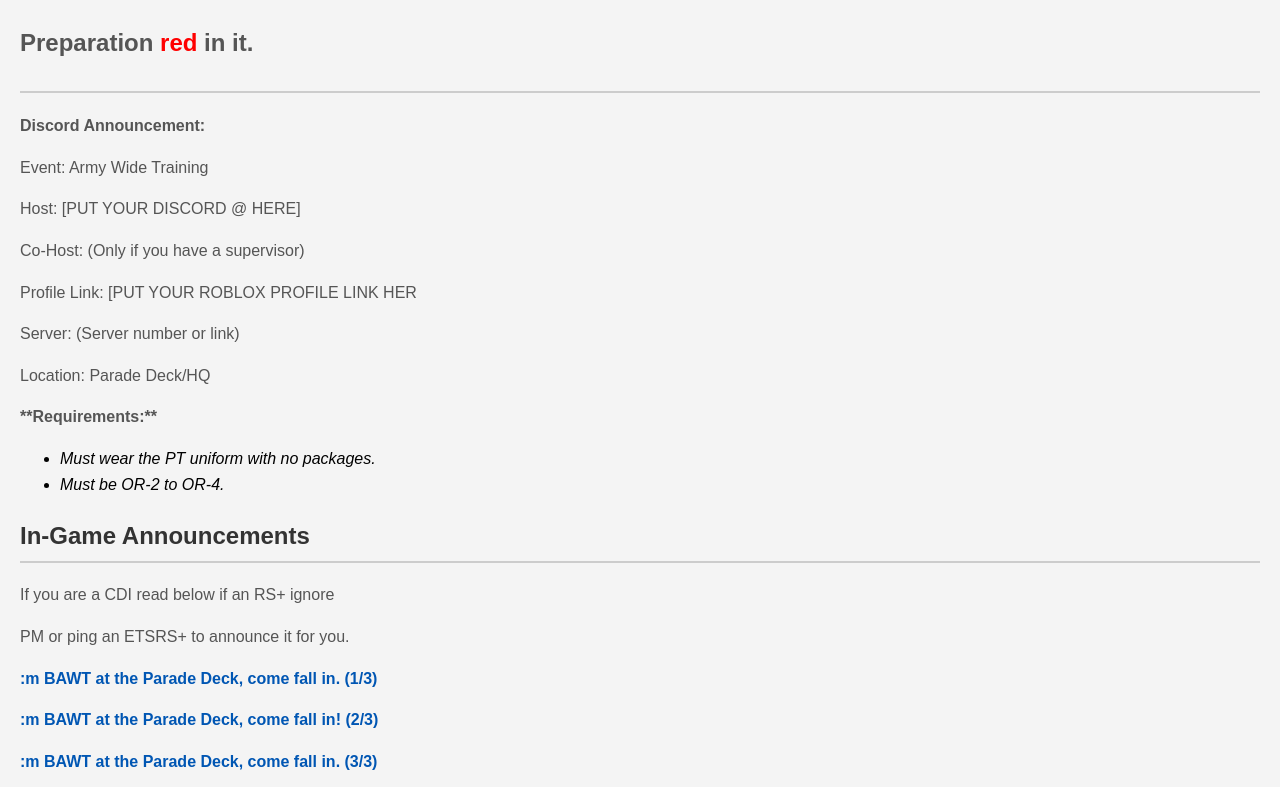
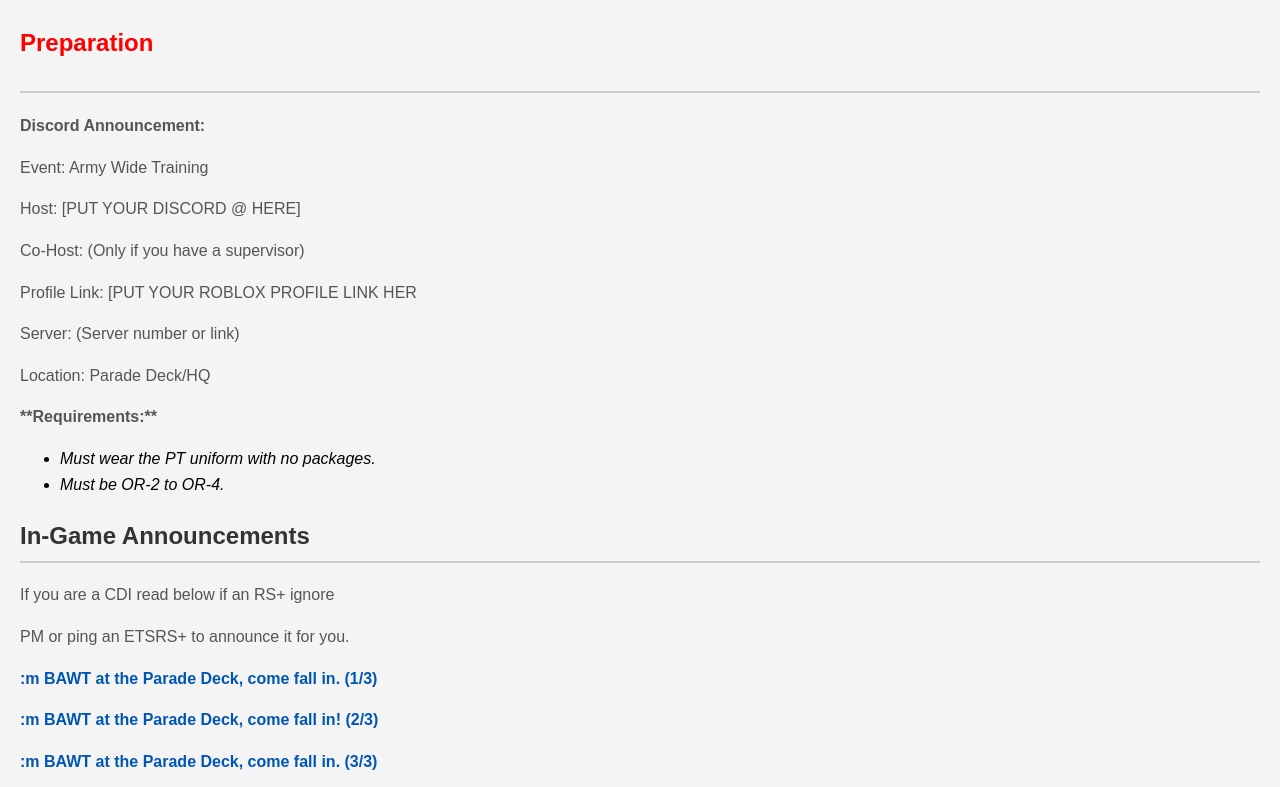
Before and after one commit to GHOST6535/bawt, a plain HTML site: page index.html in a window 1280 px wide. Shown: the top 787 px of the page. Drawn offline with Linux system fonts and the light colour scheme.

Commit message:
Update index.html

```diff
--- a/index.html
+++ b/index.html
@@ -40,7 +40,7 @@
 </head>
 <body>
 
-    <h2><p>Preparation <font color="red">red</font> in it.</p></h2>
+    <h2><p><font color="red">Preparation</font></p></h2>
     <p><b>Discord Announcement:</b></p>
     <p>Event: Army Wide Training</p>
     <p>Host: [PUT YOUR DISCORD @ HERE]</p>
```
